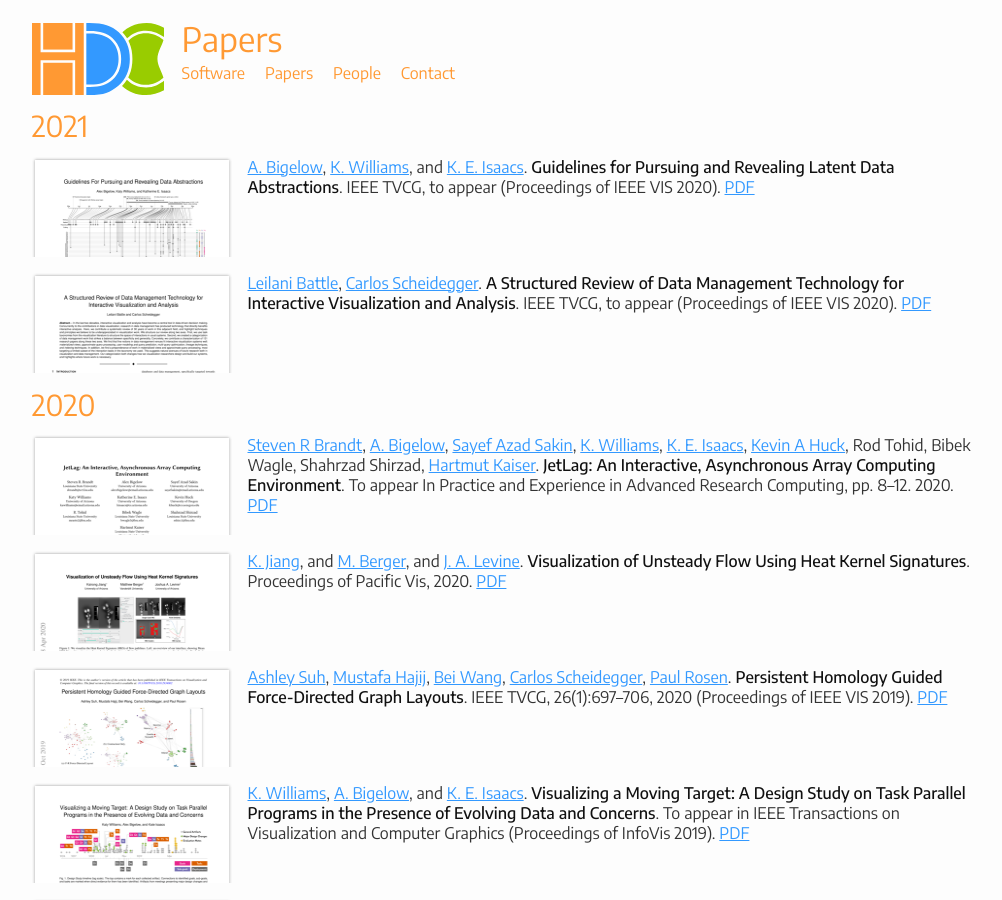
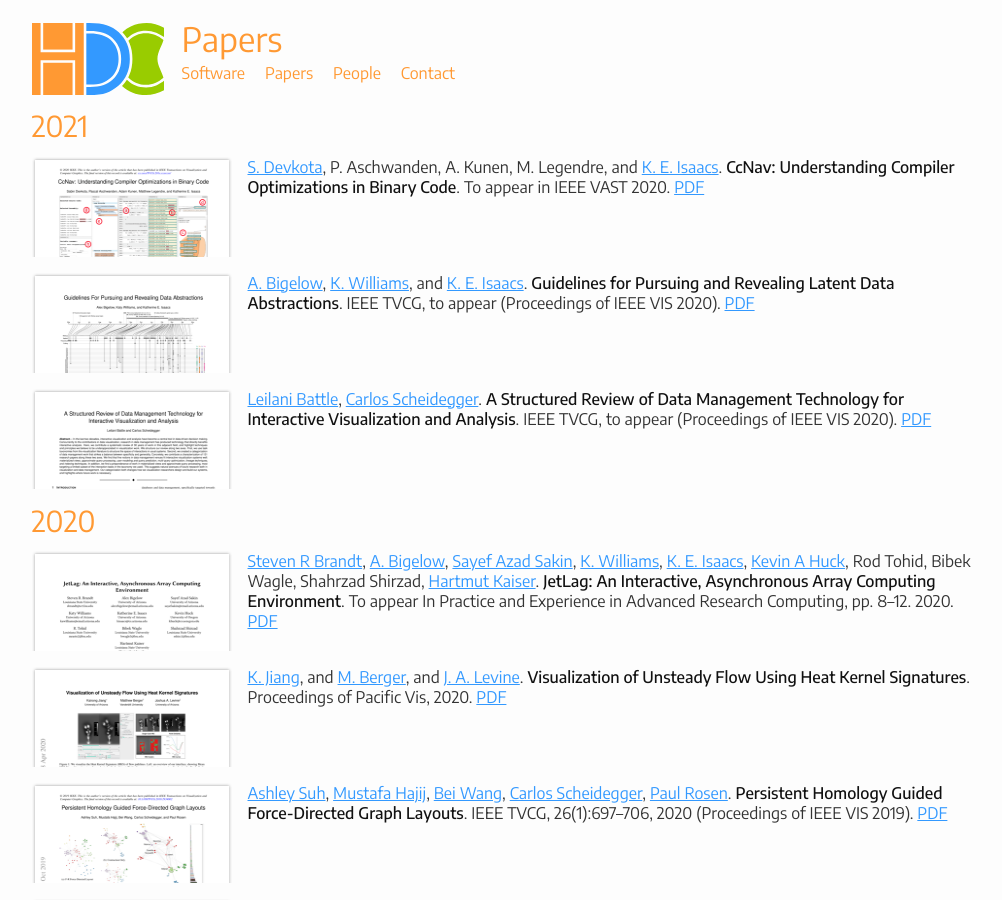
Before and after one commit to hdc-arizona/hdc-arizona.github.io, a Jekyll site: the page built from publications.md, in a window 1280 px wide and 900 px high. Shown: the whole window, without its empty margins (136-1138 px from the left). Built offline with Jekyll 4.4.1, drawn with Linux system fonts in a browser that asks for light colours.

Commit message:
Add ccnav paper VAST 2020

```diff
--- a/publications.md
+++ b/publications.md
@@ -4,6 +4,12 @@ title: Papers
 ---
 
 ## 2021
+
+[<img class="pubthumb" src="papers/thumbs/vast_2020_ccnav.png">](papers/vast_2020_ccnav.pdf)
+[S. Devkota](https://devkotasabin.github.io/), P. Aschwanden, A. Kunen, M. Legendre, and [K. E. Isaacs](http://hdc.cs.arizona.edu/~kisaacs/). **CcNav: Understanding Compiler Optimizations in Binary Code**. To appear in IEEE VAST 2020.
+[PDF](papers/vast_2020_ccnav.pdf)
+
+<div class="pubdiv"></div>
 
 [<img class="pubthumb" src="papers/thumbs/infovis_2020_abstractionGuidelines.png">](papers/infovis_2020_abstractionGuidelines.pdf)
 [A. Bigelow](https://alex-r-bigelow.github.io/), [K. Williams](https://hdc.cs.arizona.edu/people/kawilliams/),  and [K. E. Isaacs](https://hdc.cs.arizona.edu/people/kisaacs/). **Guidelines for Pursuing and Revealing Latent Data Abstractions**. IEEE TVCG, to appear (Proceedings of IEEE VIS 2020).
```
Also changed, not shown: papers/teaser_imgs/vast_2020_ccnav.png (added), papers/thumbs/vast_2020_ccnav.png (added), 1 other file.
